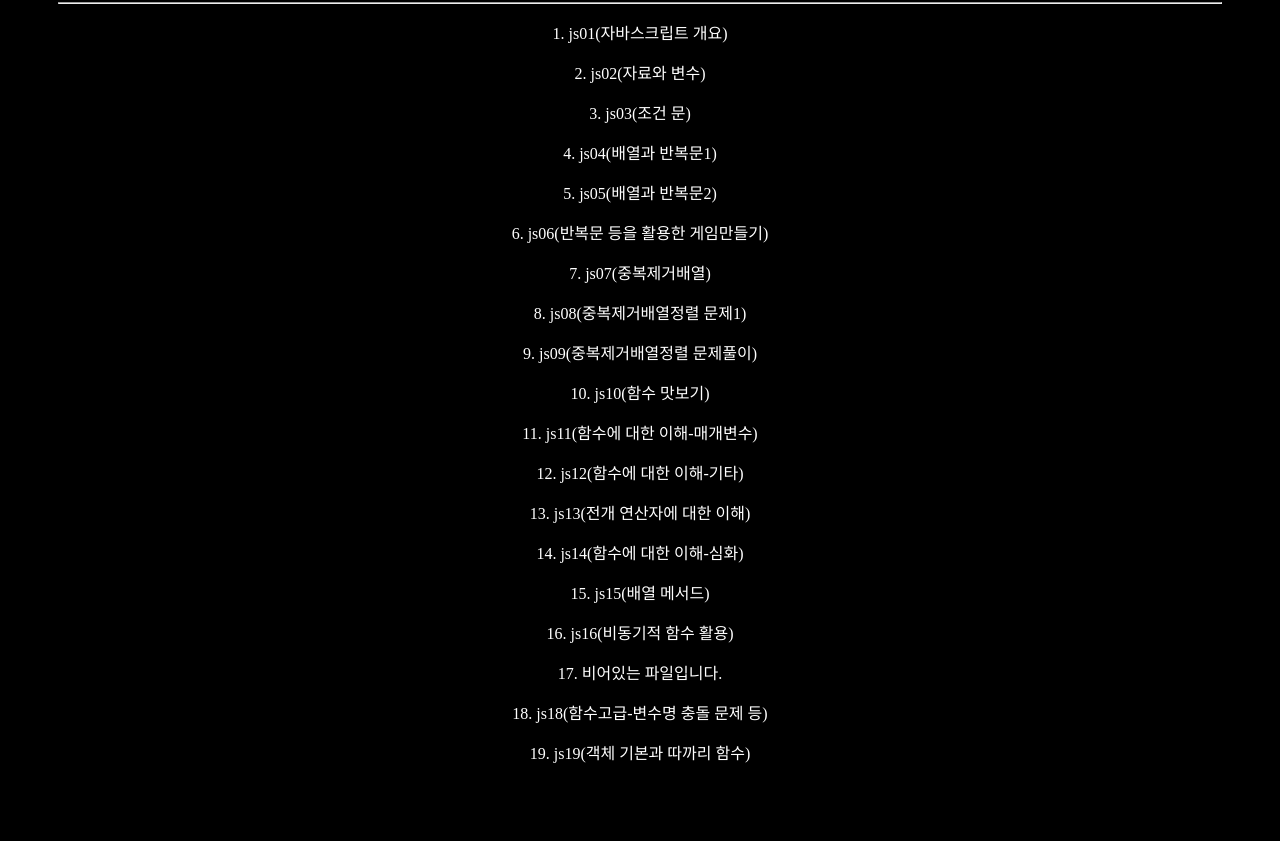
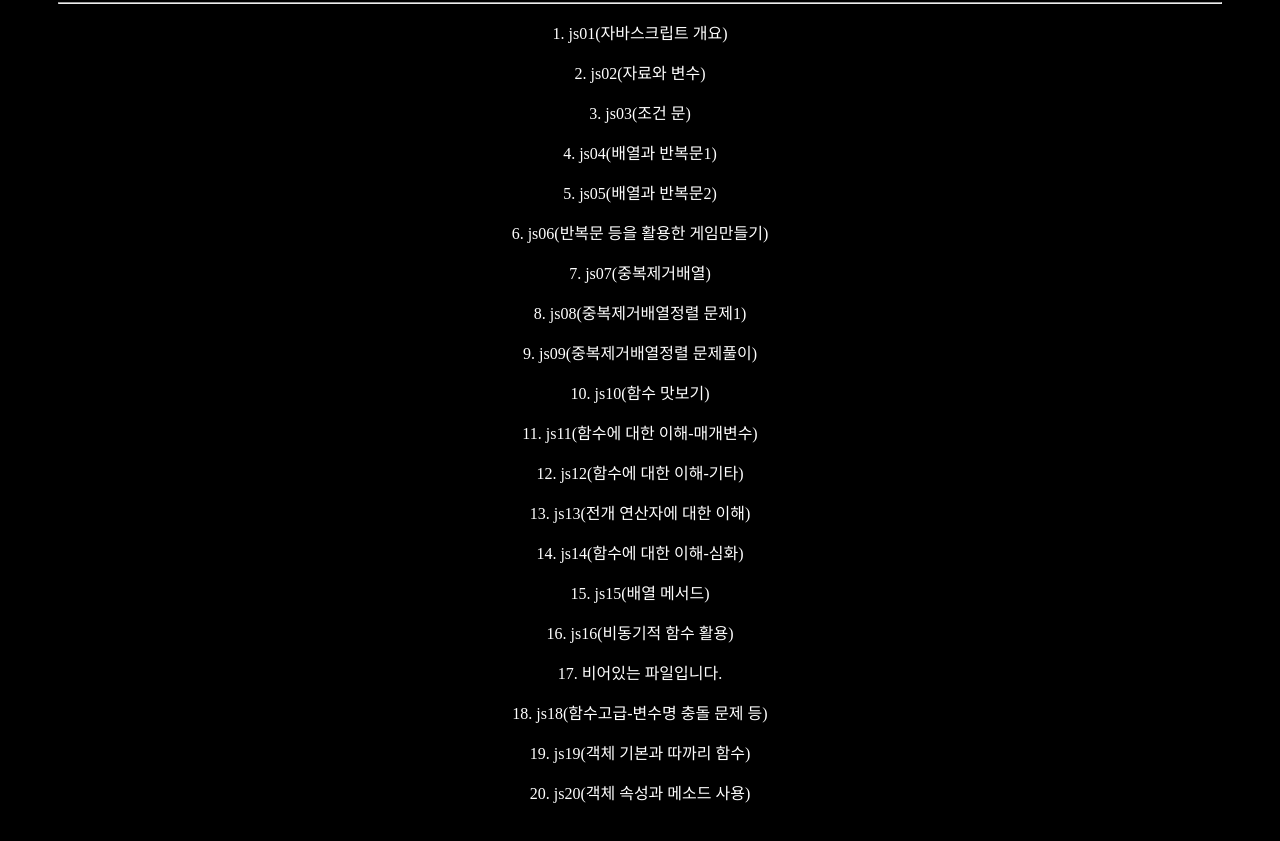
Before and after one commit to youngwan2/javascript_study, a plain HTML site: page index.html in a window 1280 px wide. Shown: the part 145-986 px from the top of the page. Drawn offline with Linux system fonts and the light colour scheme.

```diff
--- a/index.html
+++ b/index.html
@@ -85,5 +85,6 @@
       <a href="./js18/js18-00.html">18. js18(함수고급-변수명 충돌 문제 등) </a>
     </p>
     <p><a href="./js19/js19-00.html">19. js19(객체 기본과 따까리 함수) </a></p>
+    <p><a href="./js20/js20-00.html">20. js20(객체 속성과 메소드 사용) </a></p>
   </body>
 </html>
```
